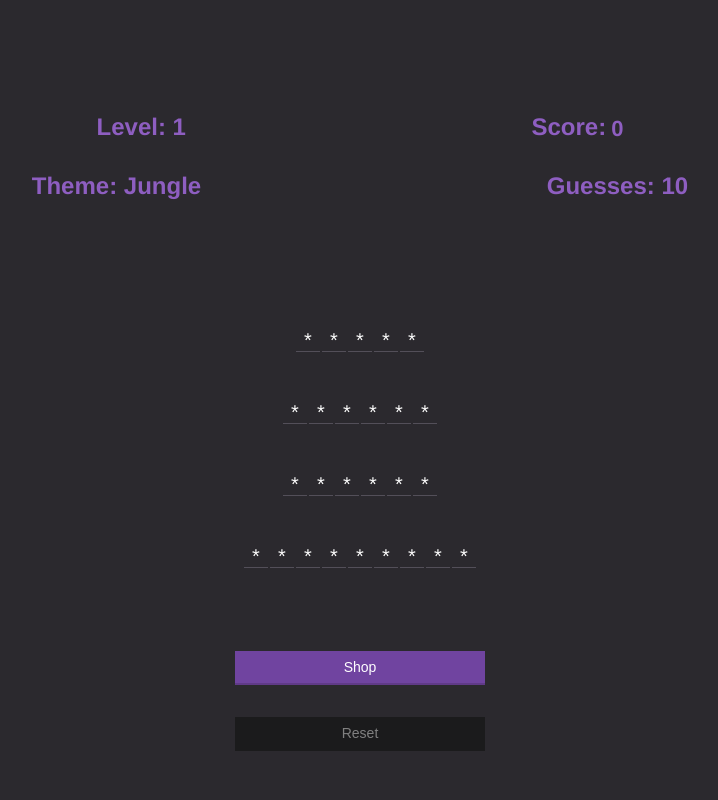
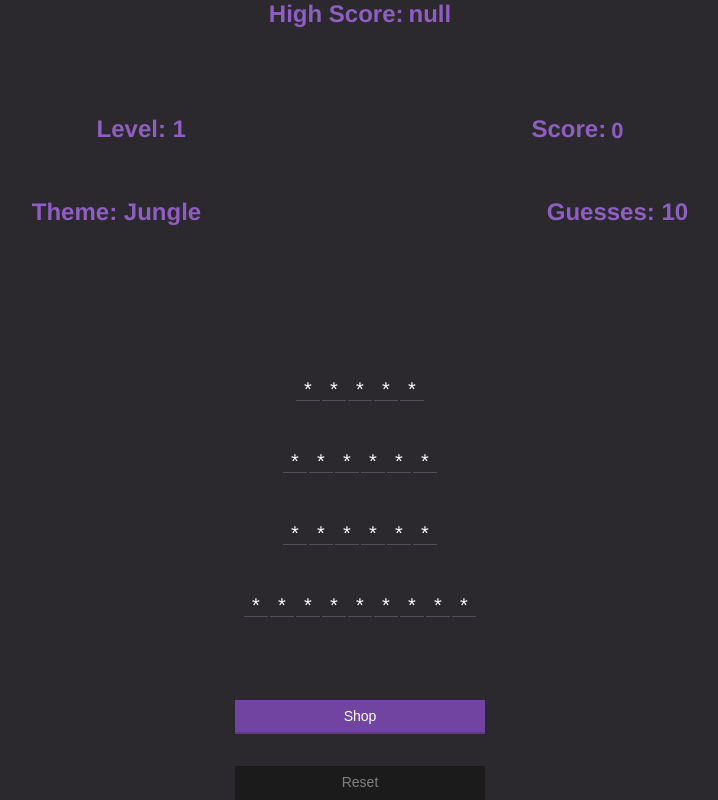
Before and after one commit to Zakhya/Hangforever, a plain HTML site: page index.html in a window 1280 px wide. Shown: the whole page, without its empty margins (280-998 px from the left). Drawn offline with Linux system fonts and the light colour scheme; no server answers.

Commit message:
added fail message and localStorage highscore

```diff
--- a/index.html
+++ b/index.html
@@ -7,11 +7,16 @@
     </head>
     <body id="body" class="body">
         <div id="statusBar" class="statusBar">
+            <h2 id="highScoreLabelText" class="highScoreLabelText">High Score:
+                <span id="highScoreLabelNumber" class="highScoreLabelNumber">0</span>
+            </h2>
+        </div>
+        <div id="statusBar" class="statusBar">
             <h2 id="levelNumber" class="levelNumber"></h2>
             <h2 id="scoreLabelText" class="scoreLabelText">Score:
                 <span id="scoreLabelNumber" class="scoreLabelNumber"></span>
             </h2>
-            <h2 id="moneyLabelText" class="moneyLabelText">Money:
+        <h2 id="moneyLabelText" class="moneyLabelText">Money:
                 <span id="moneyLabelNumber" class="moneyLabelNumber"></span>
             </h2>
         </div>
@@ -22,6 +27,7 @@
             </h2>
         </div>
         <div id="mainContainer" class="mainContainer">
+            <h1 id="losingMessage" class="losingMessage">You Loose Buddy!</h1>
             <div class="puzzleContainer" id="puzzleContainer">
                 <div id="puzzle"class="puzzle"></div>
             </div>
--- a/scripts/app.js
+++ b/scripts/app.js
@@ -8,6 +8,8 @@ const levelNumberEl = document.querySelector('#levelNumber')
 const guessesContainer = document.querySelector('#guessesContainer')
 const guessesLabel = document.querySelector('#guessesLabel')
 const guessesLabelNumber = document.querySelector('#guessesLabelNumber')
+const highScoreLabelNumber = document.querySelector('#highScoreLabelNumber')
+const losingMessage = document.querySelector('#losingMessage')
 const statusBarElement = document.querySelector('#statusBar')
 const body = document.querySelector('#body')
 const scoreLabelNumber = document.querySelector('#scoreLabelNumber')
@@ -24,6 +26,7 @@ const statusMessage3 = document.createElement('p')
 const statusMessage4 = document.createElement('p')
 let guessedLettersEl = document.querySelector('#guessedLetters')
 let costEl = document.querySelector('#cost')
+let maxScore = 0
 let isAreaOfEffectMenuOpen = false
 let shopIsOpen = false
 let willSkipLevel = false
@@ -185,6 +188,10 @@ const render = (guess, isBadGuess) => {
              displayWord(puzzleEl4, letter)
          })
          if(game4.status !== 'finished') puzzleEl4.className = "red-text puzzle"
+
+         localStorage.setItem("maxScore", Math.max(maxScore, score))
+         losingMessage.style.display = 'block'
+         shopElement.style.display = 'none'
          return
     }
 
@@ -310,6 +317,12 @@ const render = (guess, isBadGuess) => {
 
 
 const startGame = () =>{
+    maxScore = localStorage.getItem("maxScore")
+    highScoreLabelNumber.textContent = ` ${maxScore}`
+    console.log(maxScore)
+
+    losingMessage.style.display = 'none'
+
     randomTheme = wordList[Math.floor(Math.random() * wordList.length)]
     randomThemedEasyWords = randomTheme.easyWords
     console.log(randomThemedEasyWords)
@@ -469,6 +482,7 @@ const nextLevel = () => {
 }
 
 const reset = () => {
+    shopElement.style.display = 'block'
 
     guessedLetters = []
     permaLetterArray = []
@@ -773,8 +787,7 @@ function skipLevel(){
     }
 }
 
-
-document.querySelector('#reset').addEventListener('click', reset)
+if(document.querySelector('#reset')) document.querySelector('#reset').addEventListener('click', reset)
 shopElement.addEventListener('click', renderShop)
 moneyLabelText.style.display = 'none'
 startGame()
--- a/styles/styles.css
+++ b/styles/styles.css
@@ -16,7 +16,7 @@ html {
     display: flex;
     flex-direction: column;
     align-items: center;
-    justify-content: center;
+    justify-content: space-between;
     min-height: 100vh;
     color: #fafafa;
 }
@@ -90,7 +90,7 @@ p {
 }
 
 .mainContainer{
-    text-align: center;
+text-align: center;
 }
 .puzzleContainer{
     justify-content: center;
@@ -183,3 +183,20 @@ p {
 .cost{
     display: none;
 }
+
+.highScoreLabelText{
+    color: #8e5ec1;
+    text-align: center;
+    display: flex;
+}
+.highScoreLabelNumber{
+    color: #8e5ec1;
+    text-align: center;
+    display: flex;
+    margin-left: 5px;
+}
+.losingMessage{
+    color: red;
+    margin-bottom: 15%;
+    margin-top: -15%;
+}
```
